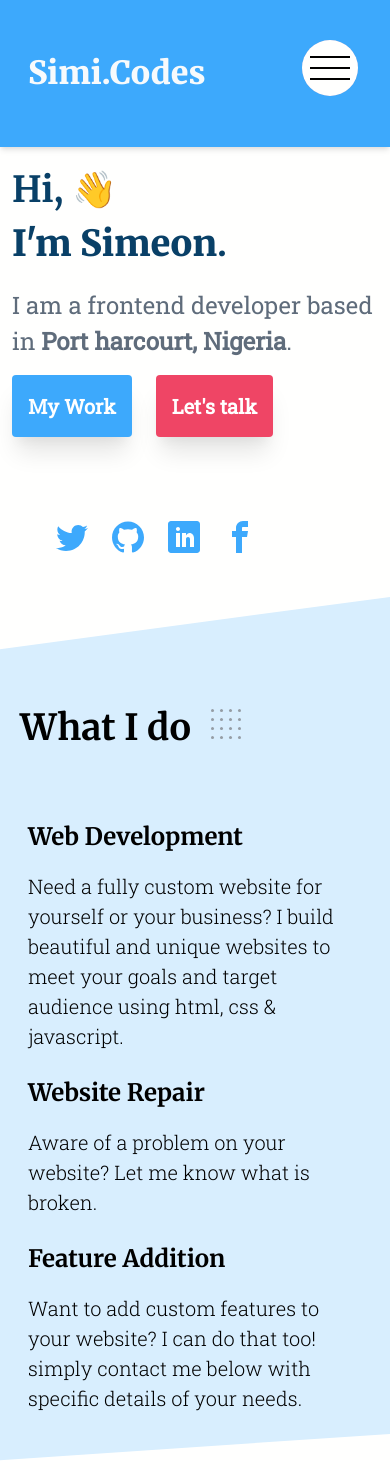
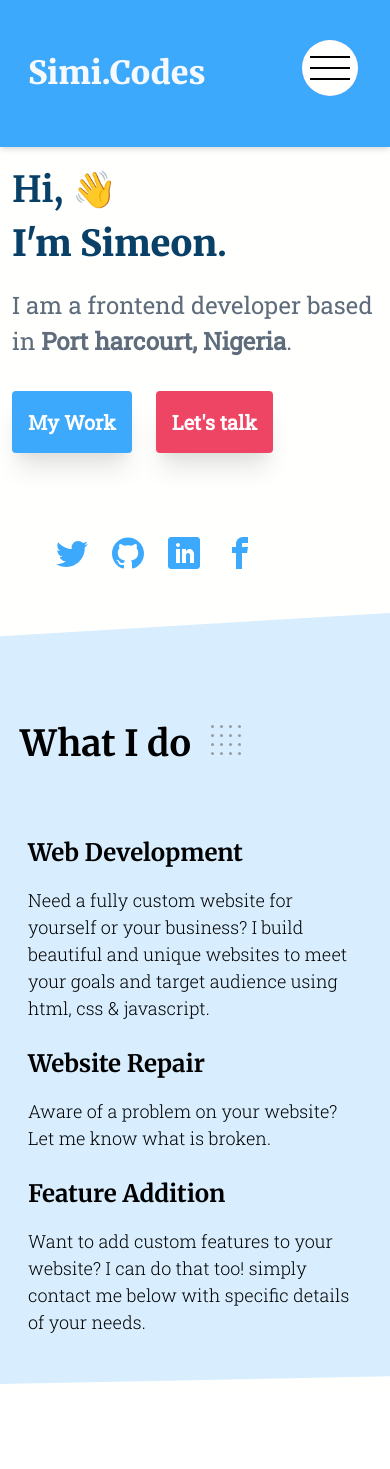
Before and after one commit to 0xSimeon/my-website, a Vue app: page / in a window 390 px wide. After the commit the page ends 1392 px from the top, so only its background shows below. Built offline with nearby package versions, Linux system fonts and the light colour scheme.

Commit message:
adjusted font-size for mobile devices and fixed clip path issue :zap:

```diff
--- a/src/components/Hero.vue
+++ b/src/components/Hero.vue
@@ -4,11 +4,16 @@
       class="hero py-16 px-10 sm:flex-wrap sm:flex-col  sm:py-4 sm:px-3 mx-6 sm:mx-0 flex justify-center"
     >
       <div class="sm:mb-10">
-        <h2 class="sm:text-4xl text-5xl sm:font-bold font-headingFont  mb-8 sm:mb-4">
+        <h2
+          class="sm:text-4xl text-5xl sm:font-bold font-headingFont  mb-8 sm:mb-4"
+        >
           Hi, 👋 <br />
           <strong>I'm Simeon</strong>.
         </h2>
-        <p class="sm:text-2xl text-4xl font-medium font-textFont  mb-8 sm:mb-4">
+        <p
+          class="sm:text-2xl text-4xl font-medium font-textFont  mb-8
+        "
+        >
           I am a frontend developer based in
           <strong>Port harcourt, Nigeria</strong>.
         </p>
--- a/src/components/Services.vue
+++ b/src/components/Services.vue
@@ -13,7 +13,7 @@
           <h3 class="font-headingFont font-bold sm:text-2xl text-3xl mb-4">
             {{ service.title }}
           </h3>
-          <p class=" text-2xl sm:text-xl font-light font-textFont">
+          <p class=" text-2xl sm:text-lg font-light font-textFont">
             {{ service.description }}
           </p>
         </div>
@@ -54,7 +54,7 @@ export default {
   clip-path: polygon(0 14%, 100% 0%, 100% 99%, 0 91%);
 
   @include respond(tab-port) {
-    clip-path: polygon(0 6%, 100% 0%, 100% 96%, 0 99%);
+    clip-path: polygon(0 3%, 100% 0%, 100% 98%, 0 99%);
   }
 
   &__heading {
```
